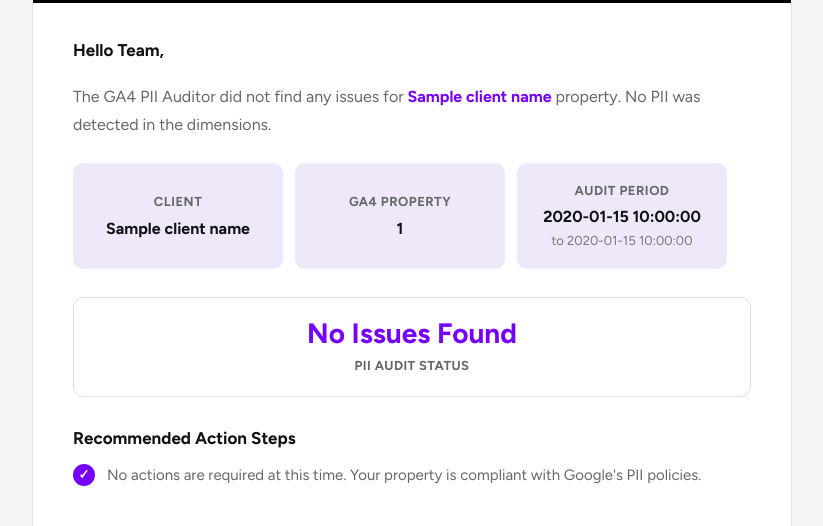
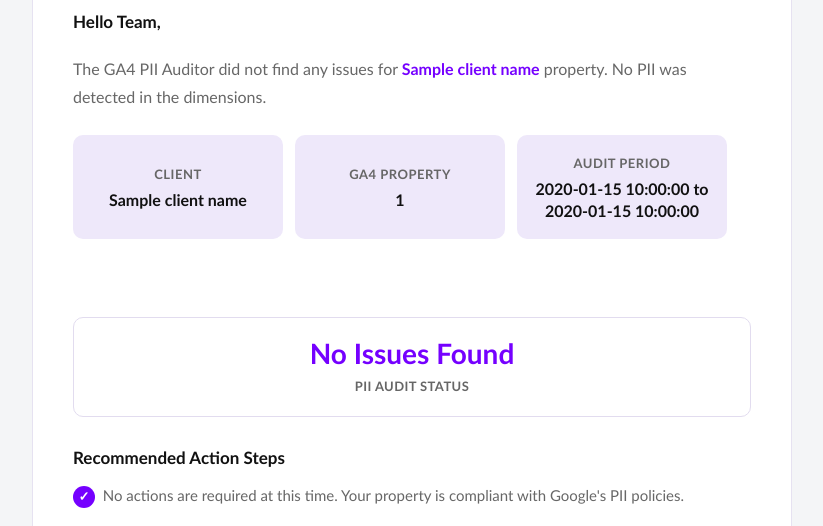
Before and after one commit to dhruvin-tatvic/ga4_pii_auditor, a Flask app: template app/templates/clean_report.html in a window 1280 px wide. Shown: the part 189-715 px from the top of the page, without its empty margins (228-1051 px from the left). Run offline with Flask 3, Linux system fonts and the light colour scheme; the template is opened without the code that fills it: most values are stand-ins (such as "Sample title", 1, 10 or a date in 2020).

Commit message:
Updated mail UI

```diff
--- a/app/templates/clean_report.html
+++ b/app/templates/clean_report.html
@@ -16,7 +16,7 @@
             margin: 0;
             padding: 28px 0;
             background: #f4f5f6;
-            font-family: 'Figtree', Arial, sans-serif;
+            font-family: 'Trebuchet MS', 'Segoe UI', Helvetica, Arial, sans-serif;
             color: #676767;
             line-height: 1.55;
             -webkit-text-size-adjust: 100%;
@@ -161,35 +161,40 @@
             font-weight: 700;
         }
 
-        .recommendation {
-            margin: 0;
-            padding: 0;
-            list-style: none;
+        .recommendation-table {
+            width: 100%;
+            border-collapse: collapse;
         }
 
-        .recommendation li {
-            position: relative;
-            margin: 0;
-            padding-left: 34px;
-            color: #676767;
+        .recommendation-table td {
             font-size: 15px;
             line-height: 1.7;
+            color: #676767;
+            vertical-align: top;
+            padding: 0;
         }
 
-        .recommendation li::before {
-            content: "✓";
-            position: absolute;
-            left: 0;
-            top: 1px;
+        .recommendation-check-cell {
+            width: 22px;
+            padding-top: 1px;
+        }
+
+        .recommendation-check {
+            display: inline-block;
             width: 22px;
             height: 22px;
             border-radius: 50%;
-            background: #7500FF;
+            background-color: #7500FF;
             color: #ffffff;
             text-align: center;
             line-height: 22px;
             font-size: 13px;
             font-weight: 700;
+            font-family: Arial, Helvetica, sans-serif;
+        }
+
+        .recommendation-text-cell {
+            padding-left: 12px;
         }
 
         /* PDF-style footer */
@@ -294,7 +299,7 @@
     </style>
 </head>
 
-<body>
+<body style="margin:0;padding:0;background-color:#f4f5f7;font-family:'Trebuchet MS','Segoe UI',Helvetica,Arial,sans-serif;">
     <div class="page">
 
         <!-- Header -->
@@ -341,11 +346,12 @@
 
                     <td class="card">
                         <p class="card-label">Audit Period</p>
-                        <p class="card-value">{{ start_date }}</p>
-                        <p class="card-subvalue">to {{ end_date }}</p>
+                        <p class="card-value">{{ start_date }} to {{ end_date }}</p>
                     </td>
                 </tr>
             </table>
+            <br>
+            <br>
 
             <!-- Audit status -->
             <div class="status-box">
@@ -356,12 +362,17 @@
             <!-- Recommended action -->
             <div class="section-title">Recommended Action Steps</div>
 
-            <ul class="recommendation">
-                <li>
-                    No actions are required at this time. Your property is compliant
-                    with Google's PII policies.
-                </li>
-            </ul>
+            <table class="recommendation-table" role="presentation" cellpadding="0" cellspacing="0" border="0">
+                <tr>
+                    <td class="recommendation-check-cell">
+                        <span class="recommendation-check">&#10003;</span>
+                    </td>
+                    <td class="recommendation-text-cell">
+                        &nbsp;&nbsp;No actions are required at this time. Your property is compliant
+                        with Google's PII policies.
+                    </td>
+                </tr>
+            </table>
 
         </div>
 
```
Also changed, not shown: app/templates/urgent_report.html (+74 -43 lines).
